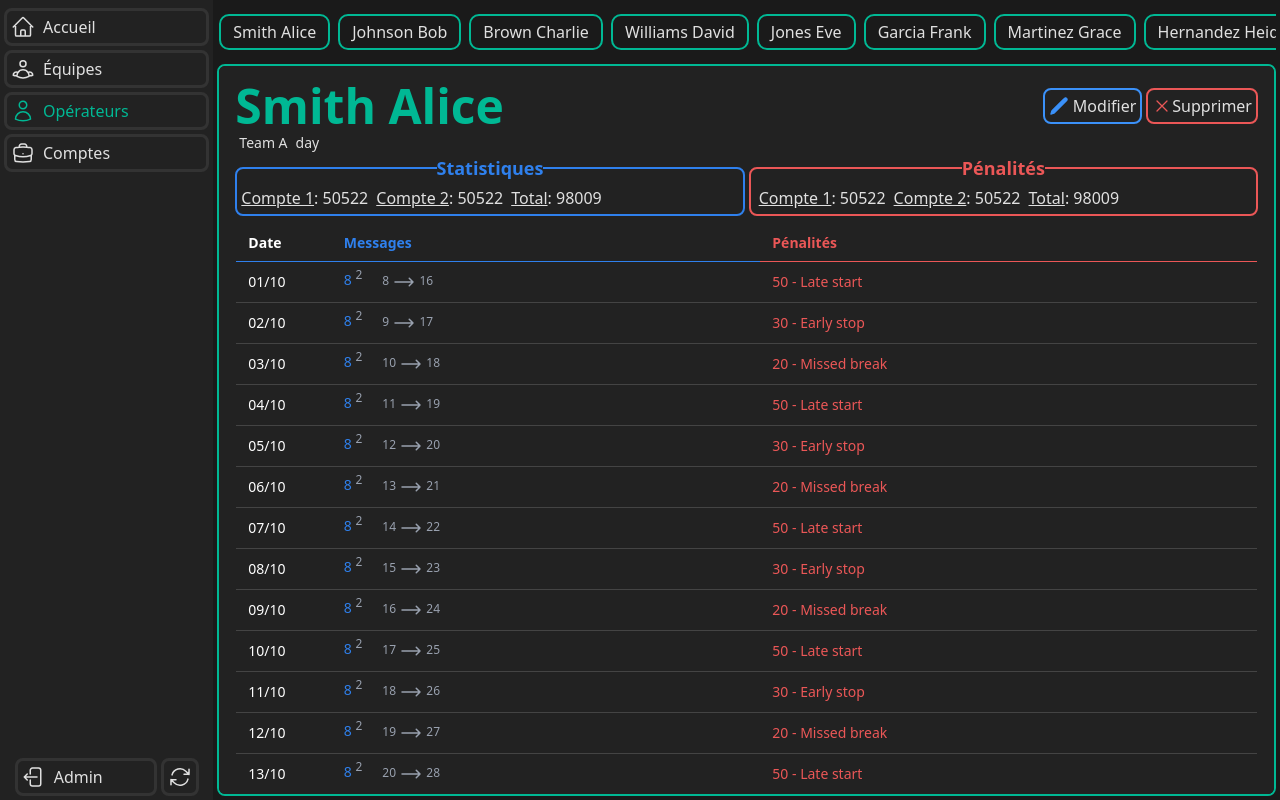
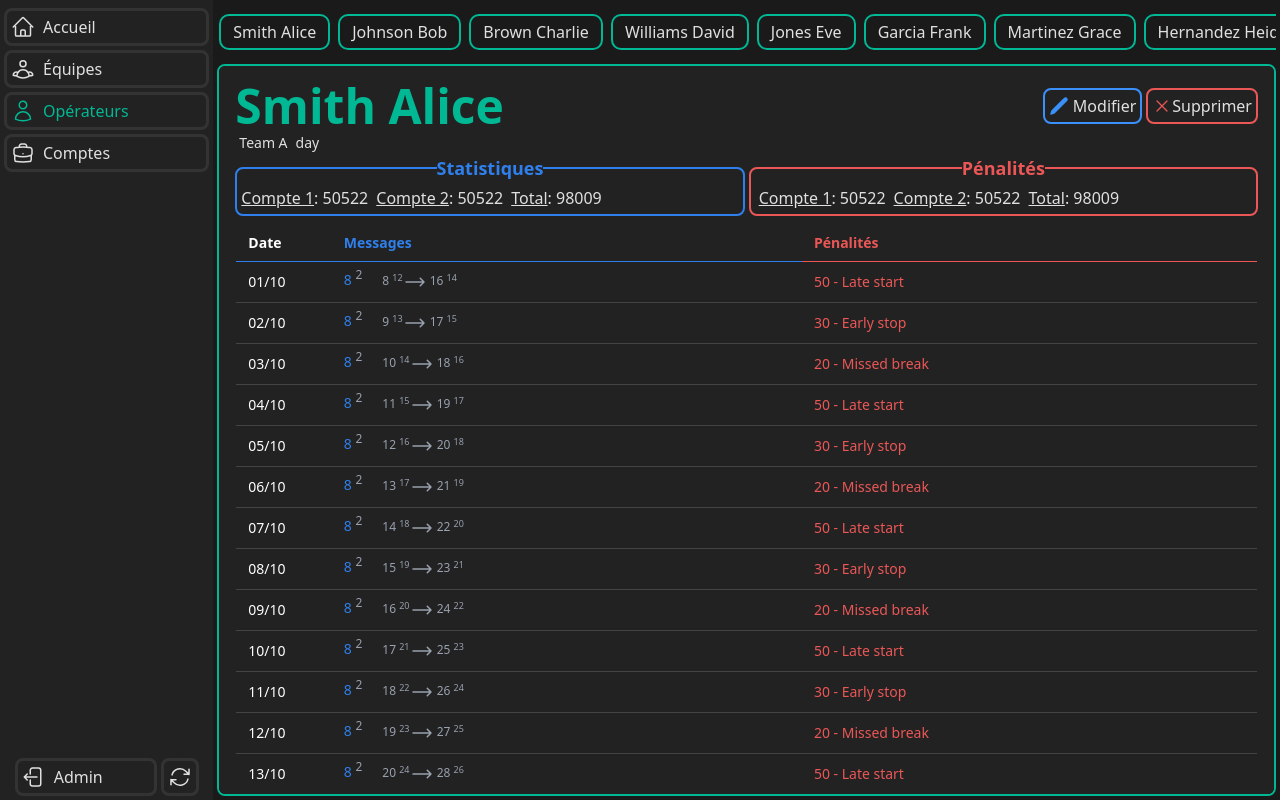
Before and after one commit to wallcreation/OPS-Front, a Vue app: page /admin/operators in a window 1280 px wide. Built offline with nearby package versions, Linux system fonts and the light colour scheme.

Commit message:
refactor: update stat display to include stop start and stop end values in OperatorInfo component

```diff
--- a/src/components/OperatorInfo.vue
+++ b/src/components/OperatorInfo.vue
@@ -128,11 +128,11 @@ function getPenaltyReason(date) {
             </td>
             <td class="px-3 py-2 text-[#2F80ED]">
               <div>
-                  <p class="inline me-5 ">
+                <p class="inline me-5">
                   {{ stat.total }} <sup class="text-xs text-gray-400">{{ stat.stop_total }}</sup>
                 </p>
                 <p class="inline text-xs text-gray-400">
-                    {{ stat.start }}
+                  {{ stat.start }} <sup>{{ stat.stop_start }}</sup>
                   <span
                     ><svg
                       xmlns="http://www.w3.org/2000/svg"
@@ -150,6 +150,7 @@ function getPenaltyReason(date) {
                     </svg>
                   </span>
                   {{ stat.end }}
+                  <sup>{{ stat.stop_end }}</sup>
                 </p>
               </div>
             </td>
```
Lines whose indentation alone changed are shown as unchanged.
